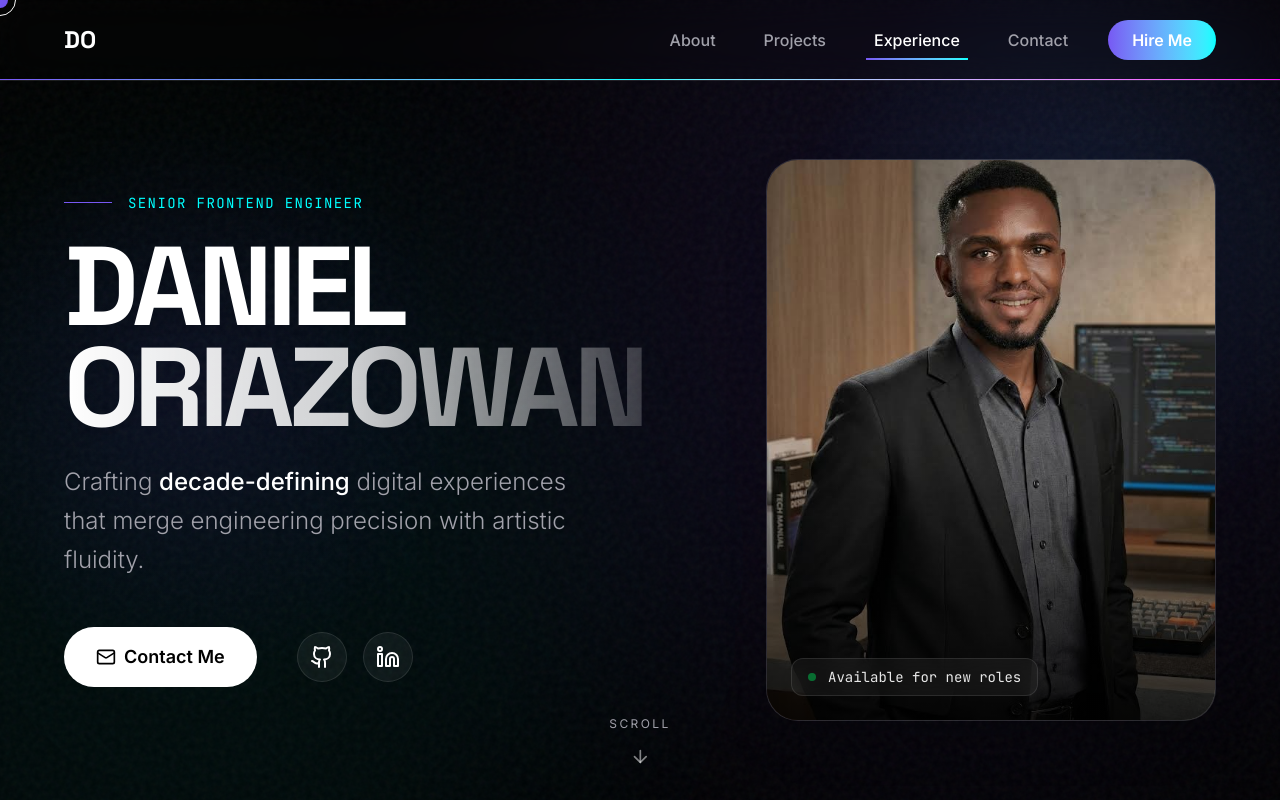
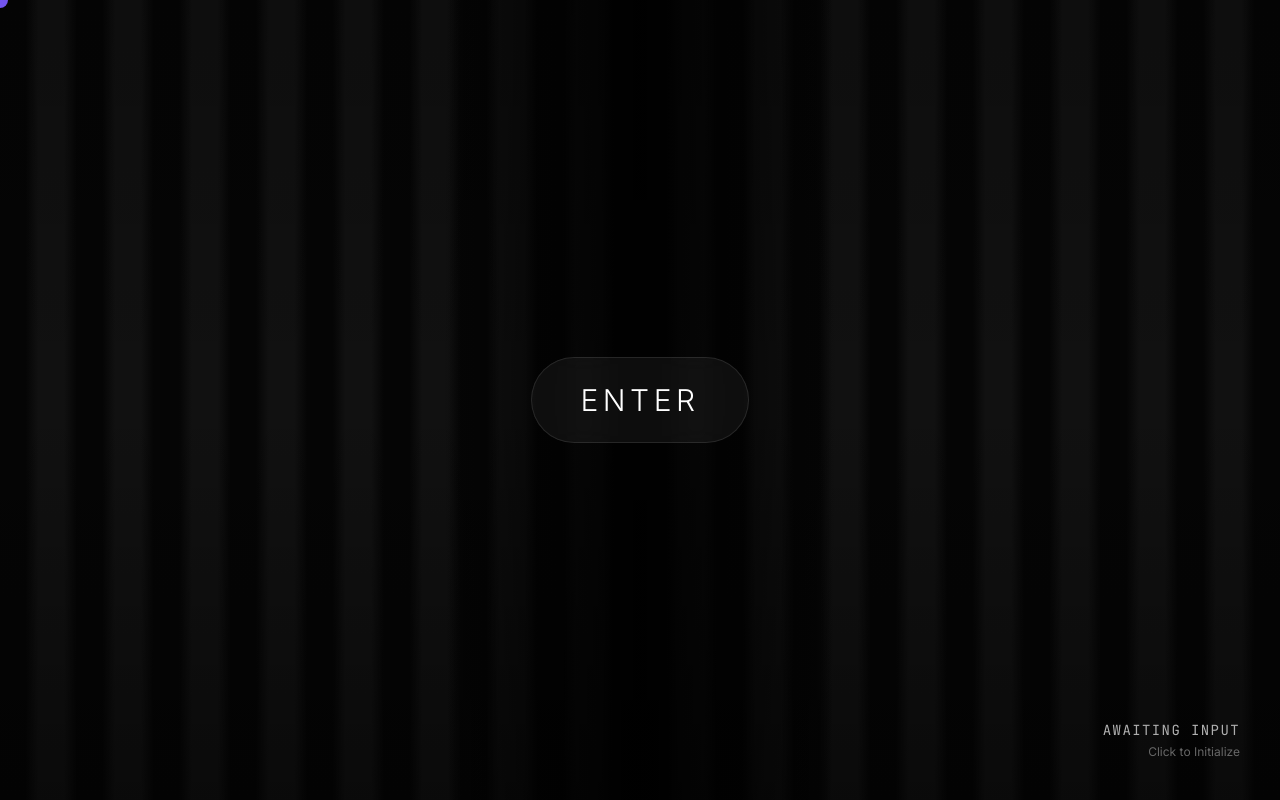
Before and after one commit to luvhaven/daniel-orz, a Next.js app: page / in a window 1280 px wide. Shown: the top 800 px of the page. Built offline with nearby package versions, Linux system fonts and the light colour scheme.

Commit message:
feat: interactive orchestral entrance

```diff
--- a/components/ui/preloader.tsx
+++ b/components/ui/preloader.tsx
@@ -3,16 +3,18 @@
 import { useEffect, useState } from "react";
 import { motion, AnimatePresence } from "framer-motion";
 import { useLoading } from "@/components/providers/loading-provider";
-import { useWhooshSound } from "@/hooks/use-whoosh-sound";
+import { useOrchestralSound } from "@/hooks/use-orchestral-sound";
 
 export function Preloader() {
     const { isLoading, setIsLoading } = useLoading();
     const [count, setCount] = useState(0);
-    const playRevealSound = useWhooshSound();
+    const [isReady, setIsReady] = useState(false);
+    const playOrchestra = useOrchestralSound();
 
     useEffect(() => {
         if (isLoading) {
             document.body.style.overflow = "hidden";
+            window.scrollTo(0, 0); // Reset scroll
         } else {
             document.body.style.overflow = "unset";
         }
@@ -21,6 +23,7 @@ export function Preloader() {
             setCount((prev) => {
                 if (prev >= 100) {
                     clearInterval(interval);
+                    setIsReady(true);
                     return 100;
                 }
                 const increment = Math.floor(Math.random() * 10) + 1;
@@ -28,16 +31,13 @@ export function Preloader() {
             });
         }, 60);
 
-        if (count === 100) {
-            const timeout = setTimeout(() => {
-                playRevealSound();
+        return () => clearInterval(interval);
+    }, [isLoading]);
+
+    const handleEnter = () => {
+        playOrchestra();
         setIsLoading(false);
-            }, 800);
-            return () => clearTimeout(timeout);
-        }
-
-        return () => clearInterval(interval);
-    }, [count, isLoading, setIsLoading, playRevealSound]);
+    };
 
     const ease = [0.76, 0, 0.24, 1] as const;
 
@@ -46,7 +46,7 @@ export function Preloader() {
             {isLoading && (
                 <motion.div
                     key="preloader"
-                    className="fixed inset-0 z-[9999] flex items-center justify-center cursor-none pointer-events-none"
+                    className="fixed inset-0 z-[9999] flex items-center justify-center pointer-events-auto"
                     exit={{ transition: { duration: 2 } }}
                 >
                     {/* Left Curtain Panel */}
@@ -82,22 +82,43 @@ export function Preloader() {
                         className="relative z-20 flex flex-col items-center justify-center p-12"
                         exit={{ filter: "blur(10px)", opacity: 0, scale: 0.9, transition: { duration: 0.4 } }}
                     >
-                        <div className="relative overflow-hidden">
+                        <div className="relative overflow-hidden flex flex-col items-center gap-6">
+                            {/* Counter / Enter Button Transition */}
+                            <AnimatePresence mode="wait">
+                                {!isReady ? (
                                     <motion.h1
+                                        key="count"
                                         className="text-9xl md:text-[12rem] font-bold font-display text-white tabular-nums tracking-tighter mix-blend-difference"
                                         initial={{ opacity: 0, y: 50 }}
                                         animate={{ opacity: 1, y: 0 }}
-                                transition={{ duration: 0.5 }}
+                                        exit={{ opacity: 0, y: -50 }}
                                     >
                                         {count}
                                     </motion.h1>
-                            {/* Ultra-thin Loading Bar */}
+                                ) : (
+                                    <motion.button
+                                        key="enter"
+                                        onClick={handleEnter}
+                                        initial={{ scale: 0.9, opacity: 0 }}
+                                        animate={{ scale: 1, opacity: 1 }}
+                                        whileHover={{ scale: 1.05, letterSpacing: "0.2em" }}
+                                        whileTap={{ scale: 0.95 }}
+                                        className="text-white text-3xl font-light uppercase tracking-[0.15em] border border-white/20 px-12 py-6 rounded-full glass hover:bg-white/10 transition-all cursor-pointer z-50 pointer-events-auto"
+                                    >
+                                        Enter
+                                    </motion.button>
+                                )}
+                            </AnimatePresence>
+
+                            {/* Loading Bar */}
+                            {!isReady && (
                                 <motion.div
                                     className="h-[1px] bg-white/50 absolute bottom-6 left-0 w-full"
                                     initial={{ scaleX: 0, originX: 0 }}
                                     animate={{ scaleX: count / 100 }}
                                     transition={{ ease: "linear" }}
                                 />
+                            )}
                         </div>
                     </motion.div>
 
@@ -107,10 +128,10 @@ export function Preloader() {
                         exit={{ opacity: 0, transition: { duration: 0.2 } }}
                     >
                         <p className="text-sm font-mono text-white/70 uppercase tracking-widest mb-1">
-                            System Check
+                            {isReady ? "Awaiting Input" : "System Check"}
                         </p>
-                        <p className="text-xs text-white/40">
-                            Ready_
+                        <p className="text-xs text-white/40 animate-pulse">
+                            {isReady ? "Click to Initialize" : "Processing..."}
                         </p>
                     </motion.div>
                 </motion.div>
--- /dev/null
+++ b/hooks/use-orchestral-sound.ts
@@ -0,0 +1,70 @@
+"use client";
+
+import { useRef, useCallback } from "react";
+
+export function useOrchestralSound() {
+    const audioContextRef = useRef<AudioContext | null>(null);
+
+    const play = useCallback(() => {
+        try {
+            const Ctx = window.AudioContext || (window as any).webkitAudioContext;
+            const ctx = new Ctx();
+            audioContextRef.current = ctx;
+
+            // Chord: C Major Add 9 (C, E, G, D) + Lower Octaves
+            // Frequencies: C3(130.8), G3(196), C4(261.6), E4(329.6), G4(392), D5(587.3)
+            const frequencies = [130.81, 196.00, 261.63, 329.63, 392.00, 587.33];
+
+            const now = ctx.currentTime;
+            const masterGain = ctx.createGain();
+            masterGain.gain.setValueAtTime(0, now);
+            masterGain.gain.linearRampToValueAtTime(0.4, now + 1.5); // Swell In
+            masterGain.gain.exponentialRampToValueAtTime(0.001, now + 4); // Fade Out
+
+            // Compressor for "glue"
+            const compressor = ctx.createDynamicsCompressor();
+            masterGain.connect(compressor);
+            compressor.connect(ctx.destination);
+
+            frequencies.forEach((freq, i) => {
+                // Create multiple oscillators per note for "Ensemble" feel
+                const detuneAmount = i % 2 === 0 ? 2 : -2;
+
+                const osc = ctx.createOscillator();
+                osc.type = i < 2 ? "sawtooth" : "triangle"; // Lower notes richer, higher notes smoother
+                osc.frequency.value = freq;
+                osc.detune.value = detuneAmount;
+
+                const noteGain = ctx.createGain();
+                noteGain.gain.value = 1 / frequencies.length;
+
+                osc.connect(noteGain);
+                noteGain.connect(masterGain);
+
+                osc.start(now);
+                osc.stop(now + 4);
+            });
+
+            // Add a Sub-bass Impact
+            const sub = ctx.createOscillator();
+            sub.type = "sine";
+            sub.frequency.setValueAtTime(60, now);
+            sub.frequency.exponentialRampToValueAtTime(30, now + 2);
+
+            const subGain = ctx.createGain();
+            subGain.gain.setValueAtTime(0, now);
+            subGain.gain.linearRampToValueAtTime(0.5, now + 0.1);
+            subGain.gain.exponentialRampToValueAtTime(0.001, now + 3);
+
+            sub.connect(subGain);
+            subGain.connect(ctx.destination);
+            sub.start(now);
+            sub.stop(now + 3);
+
+        } catch (e) {
+            console.error("Orchestra synth failed:", e);
+        }
+    }, []);
+
+    return play;
+}
```
Also changed, not shown: 1 other file (tests, documents, lock files or other folders). Lines whose indentation alone changed are shown as unchanged.
